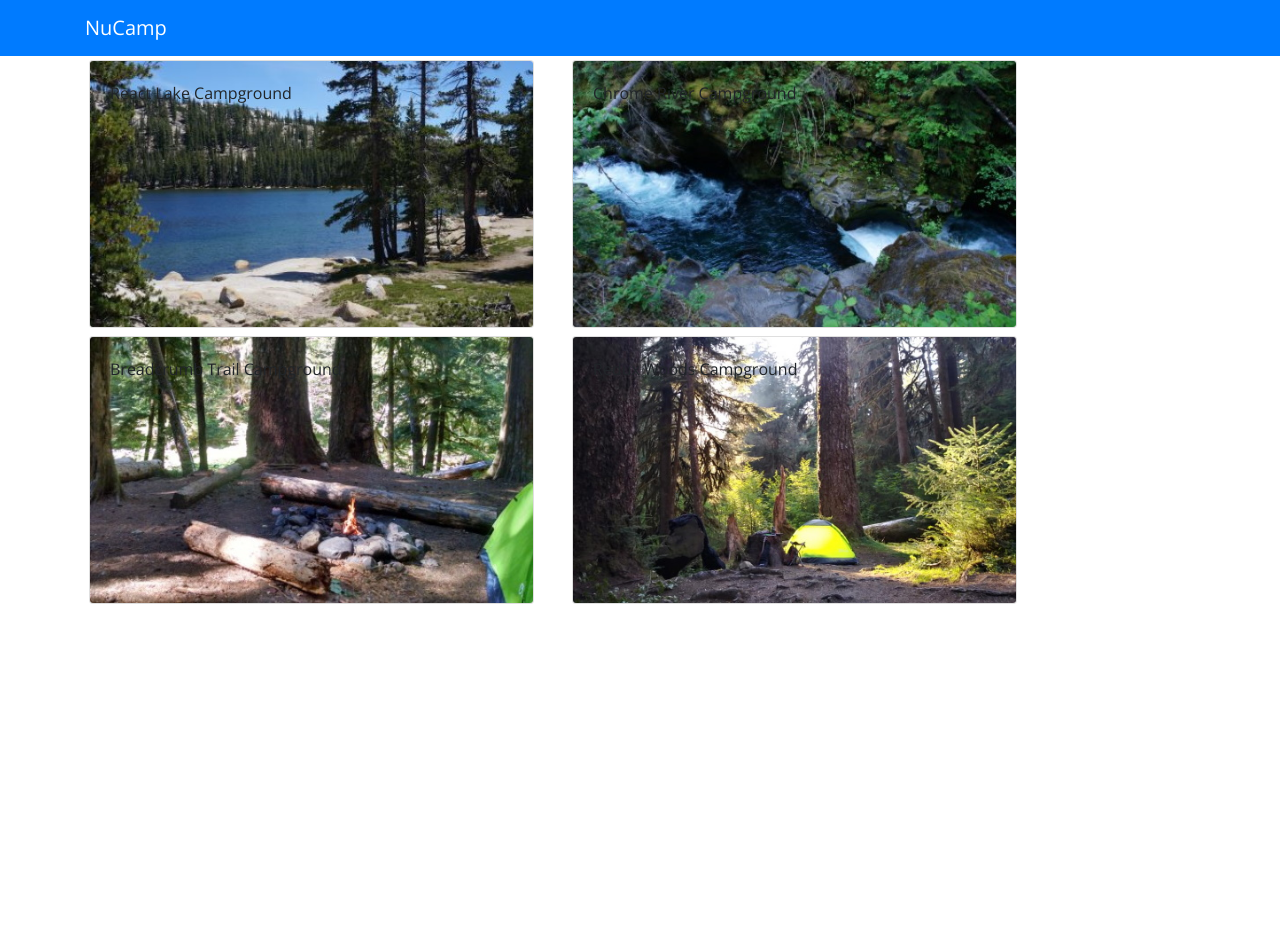
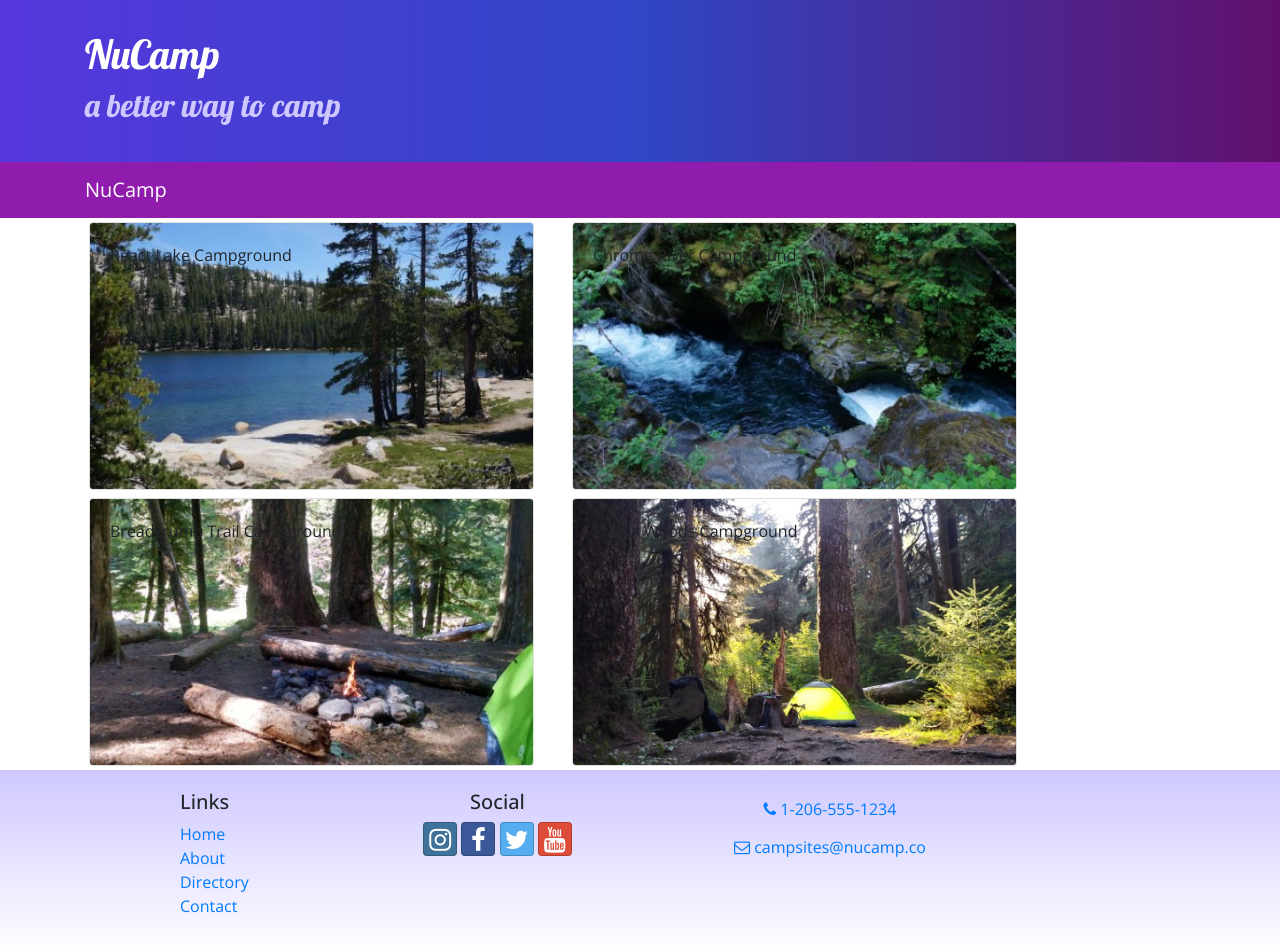
Before and after one commit to maiyopabz/3-React, a React (Create React App) app: page / in a window 1280 px wide. Before the commit the page ends 800 px from the top, so only its background shows below. Built offline with nearby package versions, Linux system fonts and the light colour scheme.

Commit message:
Add Header and Footer components to render the corresponding views in the app, using Font-Awesome and Bootstrap-Social icons, and add new CSS rules.

```diff
--- a/package.json
+++ b/package.json
@@ -6,9 +6,12 @@
     "@testing-library/jest-dom": "^4.2.4",
     "@testing-library/react": "^9.3.2",
     "@testing-library/user-event": "^7.1.2",
+    "bootstrap-social": "5.1.1",
+    "font-awesome": "4.7.0",
     "react": "^16.13.1",
     "react-dom": "^16.13.1",
     "react-scripts": "3.4.1",
+    "reactstrap": "^8.5.1",
     "typeface-lobster": "^0.0.72",
     "typeface-open-sans": "^0.0.75"
   },
--- a/src/App.css
+++ b/src/App.css
@@ -2,11 +2,41 @@ body {
   font-family: "Open Sans", sans-serif;
 }
 
-h5 {
+h1, h2, h3, .card-body>h5 {
   font-family: "Lobster", cursive;
+}
+
+h2 {
+  color: #3046c5;
 }
 
 .card-img-overlay h5 {
   color: white;
   background-color: rgba(0, 0, 0, 0.5);
 }
+
+.row-content {
+  padding: 50px 0;
+  border-bottom: 1px ridge;
+  min-height: 200px;
+}
+
+.site-footer {
+  background-image: linear-gradient(#CEC8FF, white);
+  padding: 20px 0;
+}
+
+.jumbotron {
+  margin: 0;
+  padding: 30px;
+  background-image: linear-gradient(to right, #5637DD, #3046C5, #60106B);
+  color: white;
+}
+
+.jumbotron h2 {
+  color: #CEC8FF;
+}
+
+.navbar-dark {
+  background-color: #901CAD;
+}
--- a/src/components/CampsiteInfoComponent.js
+++ b/src/components/CampsiteInfoComponent.js
@@ -1,11 +1,10 @@
-import React, { Component } from 'react';
+import React from 'react';
 import { Card, CardImg, CardImgOverlay, CardText, CardBody, CardTitle } from 'reactstrap';
 
 
 
-class CampsiteInfo extends Component {
-    renderCampsite (campsite) {
-        if(campsite){
+
+function RenderCampsite ({campsite}) {
             return(
                 <div className="col-md-5 m-1">
                     <Card>
@@ -18,46 +17,40 @@ class CampsiteInfo extends Component {
                 </div>
             );
     }
-        return <div />
-    }
 
-    renderComments(comments){
+function RenderComments({comments}){
         if(comments){
             return(
                 <div className="col-m-5 m-1">
                     <h4> Comments: </h4>
                     {comments.map(comment => {
-                        return <div key={comments.id}>
+                        return (
+                            <div key={comments.id}>
                                 <p>{comment.text}</p>
-                            <p>{comment.author}
-                            {new Intl.DateTimeFormat ('en-US',{
-                            year:'numeric',
-                            month:'short',
-                            day:'2-digit'
-                            }).format(new Date(Date.parse(comment.date)
-                            ))}</p>
+                                <p>{comment.author}, {new Intl.DateTimeFormat ('en-US',{year:'numeric', month:'short',day:
+                                '2-digit'}).format(new Date(Date.parse(comment.date)))}
+                                </p>
                             </div>
-                    })
+                        );
+                    })}
+                </div>
+            );
         }
-                </div>
-            )
-        }
+        return <div />;
     }
 
-    render(){
-        if (this.props.campsite){
+    function CampsiteInfo(props){
+        if (props.campsite){
             return(
                 <div className="container">
                     <div className="row">
-                        {this.renderCampsite(this.props.campsite)}
-                        {this.renderComments(this.props.campsite.comments)}
+                        <RenderCampsite campsite={props.campsite}/>
+                        <RenderComments comments={props.campsite.comments} />
                     </div>
                 </div>
             );
         }
-        return (<div />);
-
-    }
+        return (<div/>);
 }
 
 
--- a/src/components/DirectoryComponent.js
+++ b/src/components/DirectoryComponent.js
@@ -1,20 +1,27 @@
-import React, {Component} from 'react';
+import React from 'react';
 import { Card, CardImg, CardImgOverlay, CardTitle } from 'reactstrap';
 
 
+function RenderDirectoryItem({campsite, onClick}) {
+    return(
+        <Card onClick={() => onClick(campsite.id)}>
+            <CardImg width="100%" src={campsite.image} alt={campsite.name} />
+                <CardImgOverlay>
+                    <CardTitle>{campsite.name}</CardTitle>
+            </CardImgOverlay>
+        </Card>
+    );
+}
 
-class Directory extends Component {
 
-    render() {
-        const directory = this.props.campsites.map(campsite => {
+
+
+function Directory(props) {
+
+        const directory = props.campsites.map(campsite => {
             return (
                 <div key={campsite.id} className="col-md-5 m-1">
-                    <Card onClick={() => this.props.onClick(campsite.id)}>
-                        <CardImg width="100%" src={campsite.image} alt={campsite.name} />
-                        <CardImgOverlay>
-                            <CardTitle>{campsite.name}</CardTitle>
-                        </CardImgOverlay>
-                    </Card>
+                    <RenderDirectoryItem campsite={campsite} onClick={props.onClick} />
                 </div>
             );
         });
@@ -23,7 +30,5 @@ class Directory extends Component {
                 <div className="row">{directory}</div>
             </div>
         );
-    };
-
 }
 export default Directory;
--- /dev/null
+++ b/src/components/FooterComponent.js
@@ -0,0 +1,34 @@
+import React from 'react';
+
+function Footer(props) {
+    return (
+        <footer className="site-footer">
+            <div className="container">
+                <div className="row">
+                    <div className="col-4 col-sm-2 offset-1">
+                        <h5>Links</h5>
+                        <ul className="list-unstyled">
+                            <li><a href="#">Home</a></li>
+                            <li><a href="#">About</a></li>
+                            <li><a href="#">Directory</a></li>
+                            <li><a href="#">Contact</a></li>
+                        </ul>
+                    </div>
+                    <div className="col-6 col-sm-3 text-center">
+                        <h5>Social</h5>
+                        <a className="btn btn-social-icon btn-instagram" href="http://instagram.com/"><i className="fa fa-instagram" /></a>{' '}
+                        <a className="btn btn-social-icon btn-facebook" href="http://www.facebook.com/"><i className="fa fa-facebook" /></a>{' '}
+                        <a className="btn btn-social-icon btn-twitter" href="http://twitter.com/"><i className="fa fa-twitter" /></a>{' '}
+                        <a className="btn btn-social-icon btn-google" href="http://youtube.com/"><i className="fa fa-youtube" /></a>
+                    </div>
+                    <div className="col-sm-4 text-center">
+                        <a role="button" className="btn btn-link" href="tel:+12065551234"><i className="fa fa-phone" /> 1-206-555-1234</a><br />
+                        <a role="button" className="btn btn-link" href="mailto:notreal@notreal.co"><i className="fa fa-envelope-o" /> campsites@nucamp.co</a>
+                    </div>
+                </div>
+            </div>
+        </footer>
+    )
+}
+
+export default Footer;
--- /dev/null
+++ b/src/components/HeaderComponent.js
@@ -0,0 +1,28 @@
+import React, { Component } from 'react';
+import { Navbar, NavbarBrand, Jumbotron } from 'reactstrap';
+
+class Header extends Component {
+    render() {
+        return (
+            <React.Fragment>
+                <Jumbotron fluid>
+                    <div className="container">
+                        <div className="row">
+                            <div className="col">
+                                <h1>NuCamp</h1>
+                                <h2>a better way to camp</h2>
+                            </div>
+                        </div>
+                    </div>
+                </Jumbotron>
+                <Navbar dark sticky="top">
+                    <div className="container">
+                        <NavbarBrand href="/">NuCamp</NavbarBrand>
+                    </div>
+                </Navbar>
+            </React.Fragment>
+        );
+    }
+}
+
+export default Header;
--- a/src/components/MainComponent.js
+++ b/src/components/MainComponent.js
@@ -1,7 +1,8 @@
 import React, { Component } from "react";
-import { Navbar, NavbarBrand } from "reactstrap";
 import Directory from './DirectoryComponent';
 import CampsiteInfo from "./CampsiteInfoComponent";
+import Header from './HeaderComponent';
+import Footer from './FooterComponent';
 import { CAMPSITES } from '../shared/campsites';
 
 
@@ -22,13 +23,10 @@ class Main extends Component {
   render() {
     return (
       <div>
-        <Navbar dark color="primary">
-          <div className="container">
-            <NavbarBrand href="/"> NuCamp </NavbarBrand>{" "}
-          </div>
-        </Navbar>
+        <Header />
         <Directory campsites={this.state.campsites} onClick={campsiteId => this.onCampsiteSelect(campsiteId)} />
         <CampsiteInfo campsite={this.state.campsites.filter(campsite => campsite.id === this.state.selectedCampsite)[0]} />
+        <Footer />
       </div>
     );
   }
--- a/src/index.js
+++ b/src/index.js
@@ -1,10 +1,12 @@
 import React from "react";
 import ReactDOM from "react-dom";
 import "./index.css";
+import * as serviceWorker from "./serviceWorker";
 import "bootstrap/dist/css/bootstrap.min.css";
 import 'typeface-lobster';
 import 'typeface-open-sans';
-import * as serviceWorker from "./serviceWorker";
+import 'font-awesome/css/font-awesome.css';
+import 'bootstrap-social/bootstrap-social.css';
 import App from "./App";
 
 ReactDOM.render( < App / > , document.getElementById("root"));
```
Also changed, not shown: 1 other file (tests, documents, lock files or other folders). Lines whose indentation alone changed are shown as unchanged.
